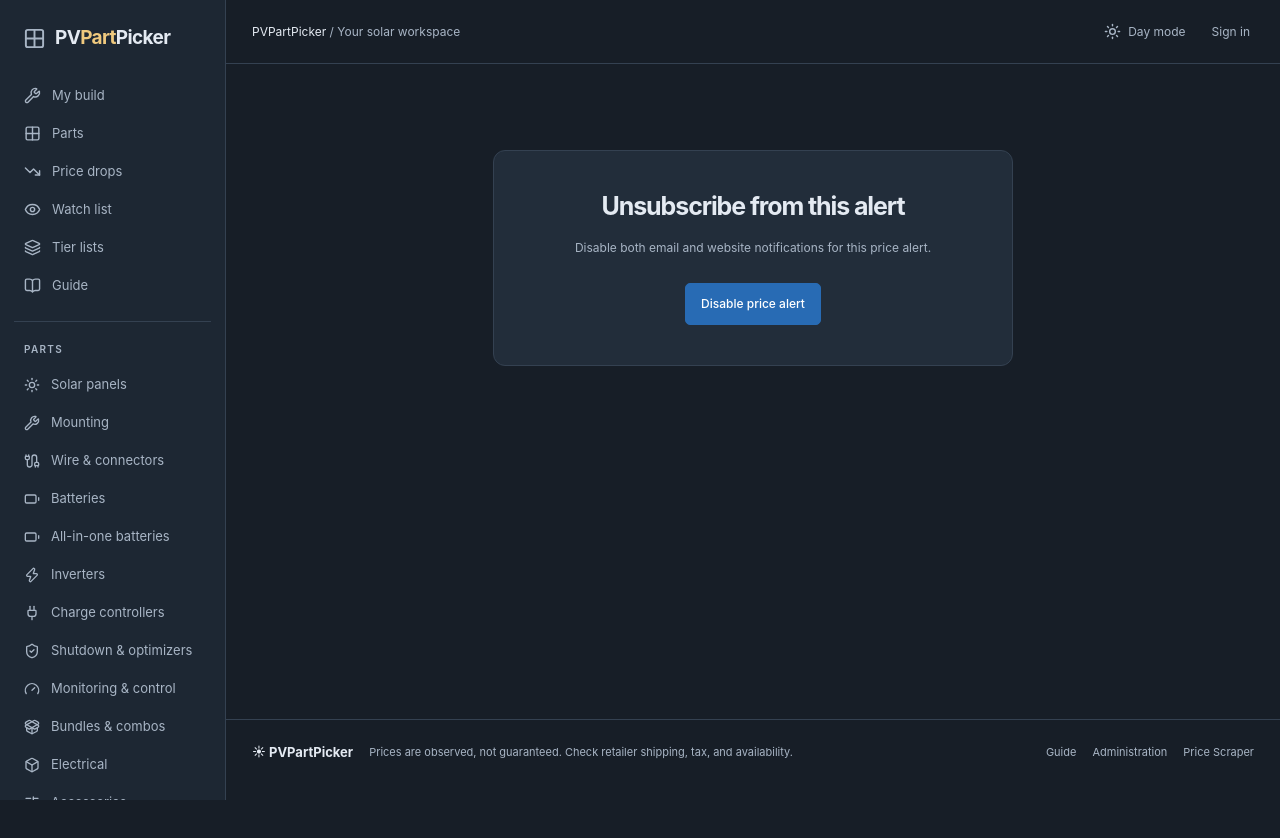
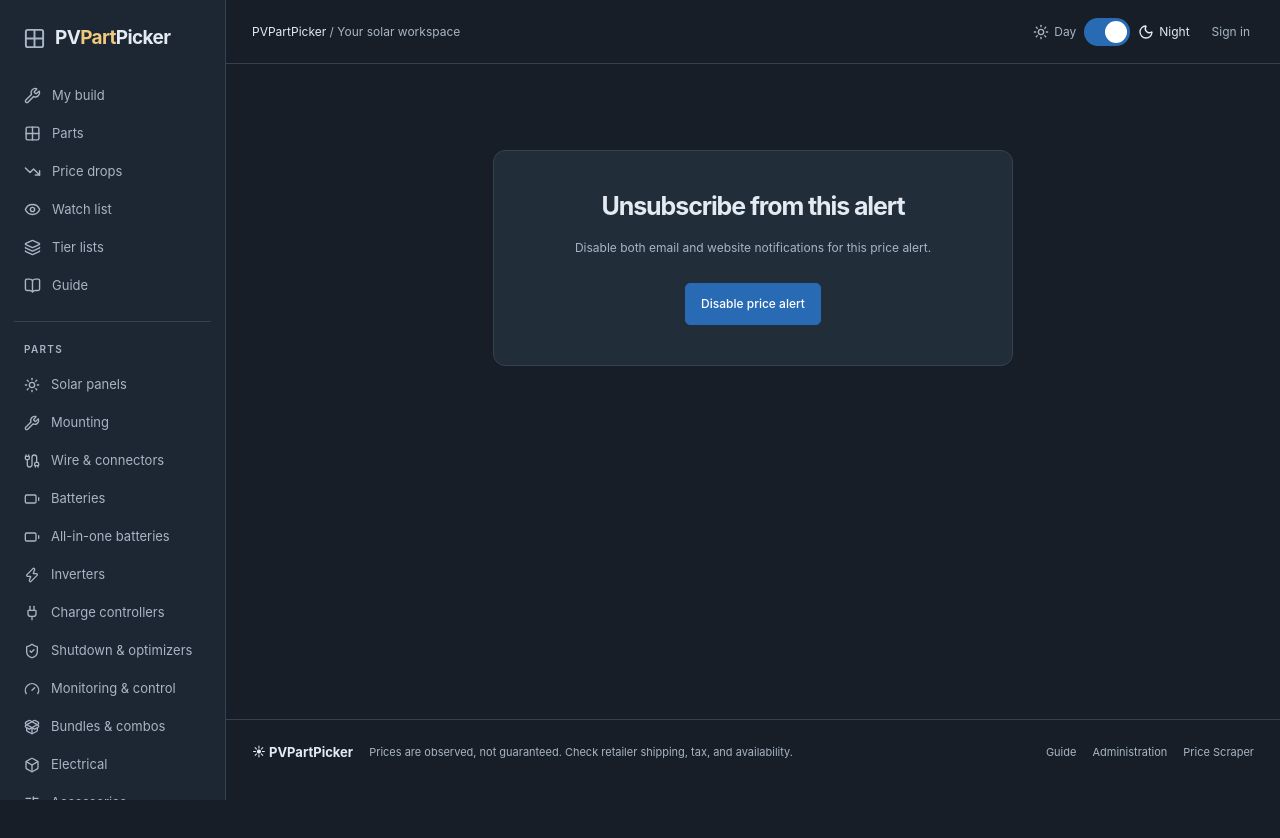
Before and after one commit to FahadArfin/pvpartpicker, a Next.js app in the folder site/: page /unsubscribe in a window 1280 px wide. Shown: the top 838 px of the page. Built offline with nearby package versions, Linux system fonts and the light colour scheme.

Commit message:
Add day/night switch and soften daylight palette (#2)

```diff
--- a/site/app/theme.css
+++ b/site/app/theme.css
@@ -14,11 +14,11 @@
 :root{--rail-width:226px}
 html[data-theme="light"] {
   color-scheme:light;
-  --background:#f4f6f8; --surface:#fff; --surface-alt:#eef2f6; --surface-raised:#e6ecf3;
-  --text:#223043; --muted:#58687b; --line:#d3dce6;
-  --accent:#205da0; --accent-solid:#205fa8; --accent-soft:#e5effc; --on-accent:#fff;
+  --background:#eeede8; --surface:#f6f5f0; --surface-alt:#e7e7e1; --surface-raised:#e0e3df;
+  --text:#354044; --muted:#5c6566; --line:#d0d4cf;
+  --accent:#3d667f; --accent-solid:#416981; --accent-soft:#dce6e8; --on-accent:#fff;
   --success:#226347; --success-soft:#e4f2eb; --warning:#785818; --warning-soft:#fcf1da;
-  --danger:#a43745; --danger-soft:#fce9ec; --rail:#e9eef4; --brand:#896015;
+  --danger:#a43745; --danger-soft:#fce9ec; --rail:#e1e4df; --brand:#896015;
   --chart-1:#14788d; --chart-2:#9c5f13; --chart-3:#7650b4; --chart-4:#b93d69;
   --chart-5:#51792c; --chart-6:#315ec0; --chart-7:#334b5e; --chart-8:#9a5a31;
 }
@@ -44,7 +44,14 @@
 .rail-utility{border-top:1px solid var(--line);display:flex;gap:17px;padding:12px 10px 0;font-size:11px;color:var(--muted)}
 .workspace-topbar{height:64px;margin-left:var(--rail-width);display:flex;align-items:center;padding:0 26px;gap:16px;border-bottom:1px solid var(--line);background:var(--background)}
 .workspace-location{font-size:12px;color:var(--text)}.workspace-location>span{color:var(--muted)}.workspace-tools{margin-left:auto;display:flex;align-items:center;gap:18px}
-.theme-toggle,.workspace-account{display:inline-flex;align-items:center;justify-content:center;gap:7px;border:0;background:transparent;color:var(--muted);font-size:12px;min-height:36px;padding:4px;white-space:nowrap;cursor:pointer}.theme-toggle:hover,.workspace-account:hover{color:var(--text)}
+.workspace-account{display:inline-flex;align-items:center;justify-content:center;gap:7px;border:0;background:transparent;color:var(--muted);font-size:12px;min-height:36px;padding:4px;white-space:nowrap;cursor:pointer}.workspace-account:hover{color:var(--text)}
+.theme-control{display:inline-flex;align-items:center;gap:8px;min-height:44px;white-space:nowrap}
+.theme-mode{display:inline-flex;align-items:center;gap:5px;color:var(--muted);font-size:12px}.theme-mode[data-active="true"]{color:var(--text)}
+.theme-switch[data-slot="switch"]{display:inline-flex;align-items:center;flex-shrink:0;border-radius:99px;width:46px;height:28px;padding:3px;border:0;box-shadow:none;background:var(--muted);cursor:pointer;transition:background-color .15s}
+.theme-switch[data-state="checked"]{background:var(--accent-solid)}
+.theme-switch [data-slot="switch-thumb"]{display:block;border-radius:50%;width:22px;height:22px;background:var(--on-accent);transform:translateX(0);transition:transform .15s}
+.theme-switch [data-slot="switch-thumb"][data-state="checked"]{transform:translateX(18px)}
+.theme-switch:focus-visible{outline:2px solid var(--accent);outline-offset:3px;box-shadow:none}
 .rail-menu-toggle{display:none}.rail-mobile-dialog{background:var(--rail);color:var(--text);border:1px solid var(--line);width:min(330px,92vw);max-height:90dvh;overflow:auto;padding:10px 18px}.rail-mobile-dialog .rail-brand{min-height:52px}.rail-mobile-dialog .rail-build{padding-top:18px}
 #main-content{margin-left:var(--rail-width);min-height:calc(100dvh - 145px)}
 .page-container{width:auto;max-width:1500px;margin:0 auto;padding:26px}
@@ -75,7 +82,7 @@
 .guide-figure img,.guide-diagram img{background:#fff;border-radius:4px}
 @media(min-width:1500px){:root{--rail-width:240px}.workspace-topbar{padding-left:30px;padding-right:30px}.page-container{padding:28px 30px}}
 @media(max-width:1200px){:root{--rail-width:208px}.rail-brand{font-size:17px}.page-container{padding:22px 18px}.workspace-topbar{padding:0 18px}.catalog-layout.inventory-layout.comparison-layout.with-preview{grid-template-columns:minmax(0,1fr) 245px}.catalog-filter-bar{gap:9px}}
-@media(max-width:900px){:root{--rail-width:0px}.workspace-rail{display:none}.rail-menu-toggle{display:inline-flex}.workspace-topbar{height:57px;position:sticky;top:0;z-index:40;background:var(--background)}.workspace-location>span{display:none}.workspace-tools{gap:10px}.theme-toggle span{display:none}.page-container{padding:20px 16px}.catalog-layout.inventory-layout.comparison-layout.with-preview{grid-template-columns:minmax(0,1fr)}.site-footer{padding-left:16px;padding-right:16px}.page-intro h1{font-size:26px}.catalog-filter-bar .inventory-filter-toggle{margin-left:0}.catalog-build-tray{padding:10px 16px}}
+@media(max-width:900px){:root{--rail-width:0px}.workspace-rail{display:none}.rail-menu-toggle{display:inline-flex}.workspace-topbar{height:57px;position:sticky;top:0;z-index:40;background:var(--background)}.workspace-location>span{display:none}.workspace-tools{gap:10px}.theme-mode-label{display:none}.page-container{padding:20px 16px}.catalog-layout.inventory-layout.comparison-layout.with-preview{grid-template-columns:minmax(0,1fr)}.site-footer{padding-left:16px;padding-right:16px}.page-intro h1{font-size:26px}.catalog-filter-bar .inventory-filter-toggle{margin-left:0}.catalog-build-tray{padding:10px 16px}}
 @media(max-width:600px){.page-intro{align-items:flex-start;gap:12px}.page-intro h1,.catalog-page .page-intro h1{font-size:24px}.page-intro .intro-link{font-size:11px;max-width:95px}.page-intro p{font-size:11px}.catalog-filter-bar{gap:10px;padding:10px}.catalog-filter-bar>label{flex:1 1 43%;justify-content:space-between}.catalog-filter-bar>label input:not([type=checkbox]),.catalog-filter-bar>label select{min-width:0;width:100%;max-width:110px}.catalog-filter-bar>label.check-field{justify-content:flex-start;flex:0 0 auto}.results-toolbar{align-items:flex-start;flex-wrap:wrap}.toolbar-controls{flex-wrap:wrap}.quick-filter-group{gap:4px}.quick-filter-label{flex-basis:44px;width:44px}.quick-filter-chips{gap:0}.quick-filter-chips button{font-size:10px;padding:8px 6px}.catalog-build-tray{gap:8px}.catalog-build-tray>svg{display:none}.catalog-build-tray>div:first-of-type{min-width:0;flex:1}.catalog-build-tray>div:first-of-type strong{max-width:145px;overflow:hidden;text-overflow:ellipsis;white-space:nowrap}.catalog-build-tray .tray-subtotal{margin-right:0}.catalog-build-tray .tray-subtotal small{font-size:8px}.catalog-build-tray .tray-subtotal strong{font-size:13px}.catalog-build-tray .button{padding:7px 10px}.ecosystem-heading{flex-wrap:wrap;gap:5px}.ecosystem-heading>span+span{font-size:10px}.part-row{min-height:66px}}
 @media(prefers-reduced-motion:reduce){*,*::before,*::after{scroll-behavior:auto!important;animation-duration:.01ms!important;transition-duration:.01ms!important}}
 @media print{.workspace-rail,.workspace-topbar,.catalog-build-tray,.compare-dock,.toast{display:none!important}#main-content,.site-footer{margin-left:0}html[data-theme]{--background:#fff;--surface:#fff;--surface-alt:#f2f2f2;--surface-raised:#eee;--text:#111;--muted:#444;--line:#bbb;color-scheme:light}body{background:#fff;color:#111}}
--- a/site/components/theme-toggle.tsx
+++ b/site/components/theme-toggle.tsx
@@ -1,6 +1,7 @@
 'use client';
 import {useEffect, useState} from 'react';
 import {Moon, Sun} from 'lucide-react';
+import {Switch} from 'radix-ui';
 import {normalizeTheme, themeStorageKey, type Theme} from '../lib/theme';
 
 export function ThemeToggle() {
@@ -18,9 +19,13 @@
     window.addEventListener('storage', sync);
     return () => window.removeEventListener('storage', sync);
   }, []);
-  const next = theme === 'dark' ? 'light' : 'dark';
-  return <button className="theme-toggle" aria-label={`Switch to ${next === 'light' ? 'day' : 'night'} mode`} title={`Switch to ${next === 'light' ? 'day' : 'night'} mode`} onClick={() => {
-    apply(next);
-    try { localStorage.setItem(themeStorageKey, next); } catch { /* A blocked preference store must not block the page. */ }
-  }}>{theme === 'dark' ? <Sun size={17}/> : <Moon size={17}/>}<span>{theme === 'dark' ? 'Day mode' : 'Night mode'}</span></button>;
+  return <div className="theme-control">
+    <span className="theme-mode" data-active={theme === 'light'} aria-hidden="true"><Sun size={16}/><span className="theme-mode-label">Day</span></span>
+    <Switch.Root className="theme-switch" data-slot="switch" aria-label="Night mode" checked={theme === 'dark'} onCheckedChange={(checked) => {
+      const next = checked ? 'dark' : 'light';
+      apply(next);
+      try { localStorage.setItem(themeStorageKey, next); } catch { /* A blocked preference store must not block the page. */ }
+    }}><Switch.Thumb data-slot="switch-thumb"/></Switch.Root>
+    <span className="theme-mode" data-active={theme === 'dark'} aria-hidden="true"><Moon size={16}/><span className="theme-mode-label">Night</span></span>
+  </div>;
 }
```
Also changed, not shown: 3 other files (tests, documents, lock files or other folders).
